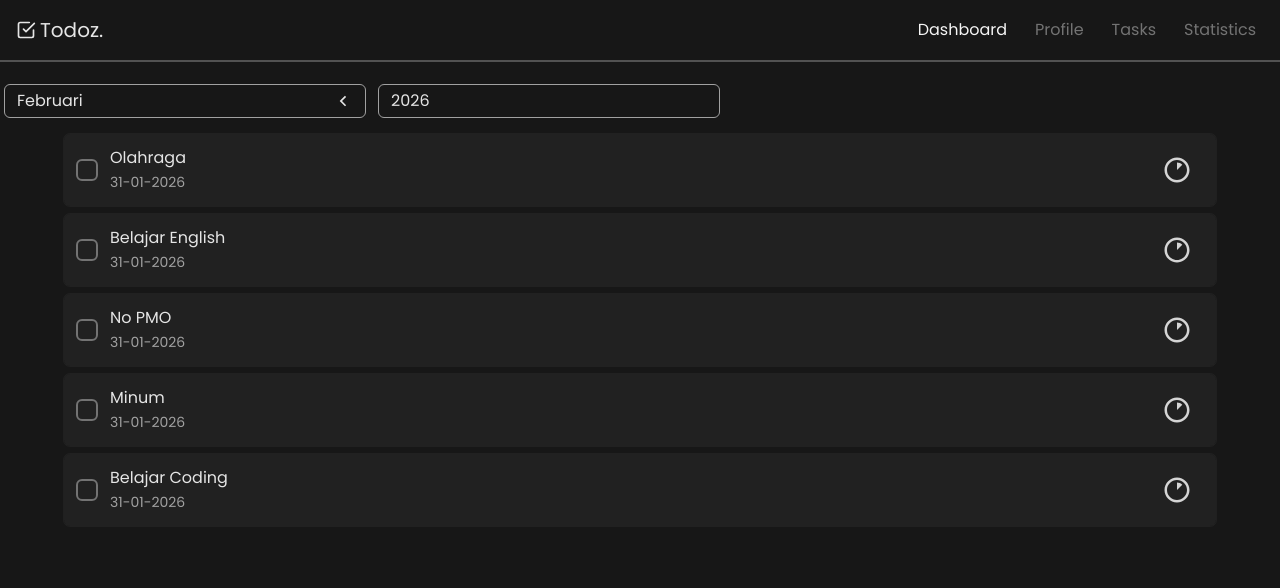
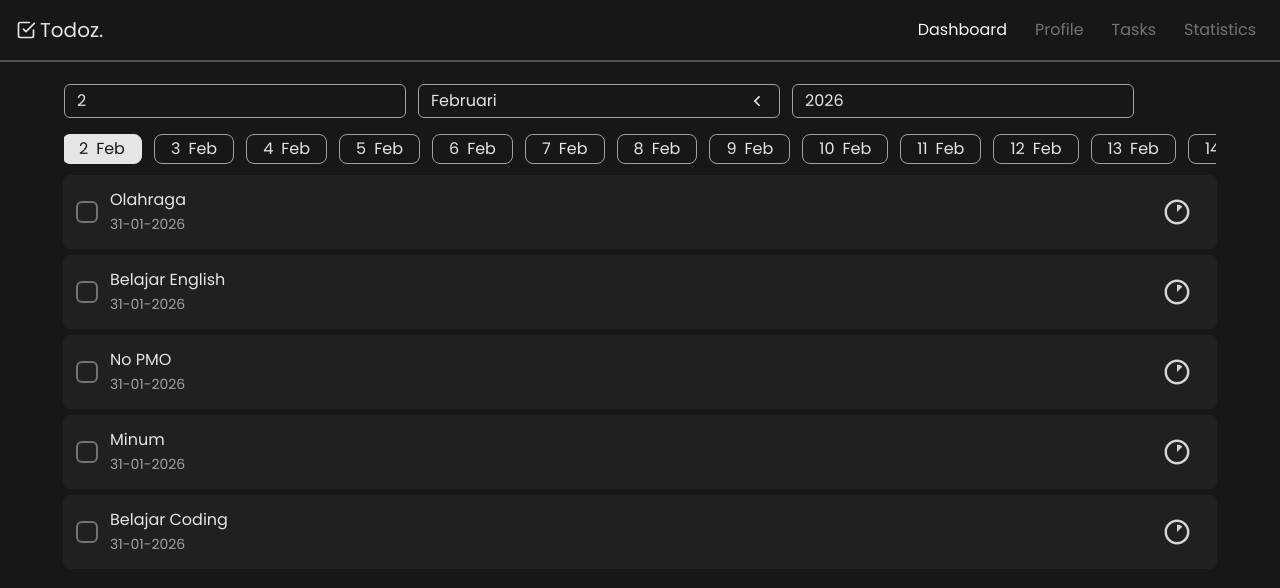
Before and after one commit to MazumalaAja/Todoz-FE, a React (Vite) app: page / in a window 1280 px wide. Shown: the top 588 px of the page. Built offline with nearby package versions, Linux system fonts and the light colour scheme.

Commit message:
create UI Home

```diff
--- a/src/pages/home.jsx
+++ b/src/pages/home.jsx
@@ -12,9 +12,13 @@ export default function HomePage() {
      const [selected, setSelected] = useState({
           year: new Date().getFullYear(),
           month: new Date().getMonth(),
+          date: new Date().getDate() || 1
      });
 
-     // ===== Day in this Month =====
+     // ===== Data Time =====
+     const refrences = useRef(null);
+     const getDayInMonth = new Date(selected.year, selected.month + 1, 0).getDate();
+     const days = Array.from({ length: getDayInMonth }, (_, i) => i + 1);
      const month = Array.from({ length: 12 }, (_, i) => new Date(2026, i).toLocaleString("id-ID", { month: "long" }));
 
      // ===== Data Navigation =====
@@ -26,19 +30,34 @@ export default function HomePage() {
      ]
 
      // ===== HandleClick =====
+     function handleClickDate(value) {
+          setSelected(prev => ({ ...prev, date: value }));
+     }
+
      function handleClickMonth(value) {
-          setSelected(prev => ({ ...prev, month: value.index }));
+          setSelected(prev => ({ ...prev, month: value.index, date: 1 }));
      }
 
      // ===== HandleChangeYear =====
      function handleChangeYear(e) {
           const value = Number(e.target.value);
-          setSelected(prev => ({ ...prev, year: Number(value) }));
+          setSelected(prev => ({ ...prev, year: Number(value), date: 1 }));
+     }
+
+     // ===== HandleChangeYear =====
+     function handleChangeDate(e) {
+          const value = Number(e.target.value);
+          if (value == "" || value < 0 || value > getDayInMonth) return setSelected(prev => ({ ...prev, date: 1 }));
+          setSelected(prev => ({ ...prev, date: Number(value) }));
      }
 
      useEffect(() => {
-          console.log("Bulan : " + selected.month, "Tahun : " + selected.year);
-     }, [selected.month, selected.year])
+          if (refrences.current) {
+               const index = selected.date - 1;
+               const activeDay = refrences.current?.children;
+               activeDay[index].scrollIntoView({ behavior: "smooth", inline: "start" })
+          }
+     }, [selected.month, selected.year, selected.date])
      return (
           <>
                {/* ===== Navbar ===== */}
@@ -46,7 +65,12 @@ export default function HomePage() {
 
                {/* ===== List Tasks ===== */}
                <div className={`bg-neutral-900 min-h-screen py-20 space-y-3`}>
-                    <div className="flex items-center gap-2">
+                    <div className="w-full max-w-6xl mx-auto flex items-center gap-2">
+                         {/* ===== Handle Day ===== */}
+                         <div className="border-neutral-400 border w-max px-3 py-1 rounded-md text-neutral-200">
+                              <input onChange={handleChangeDate} value={selected.date} type="text" placeholder="Choose your own..." className="focus:outline-0" min={1} max={getDayInMonth} />
+                         </div>
+
                          {/* ===== Handle Month ===== */}
                          <div>
                               <Select onClick={handleClickMonth} selected={selected.month} value={new Date(selected.year, selected.month).toLocaleString("id-ID", { month: "long" })} data={month} />
@@ -58,6 +82,14 @@ export default function HomePage() {
                          </div>
                     </div>
 
+                    {/* ===== List Date ===== */}
+                    <div ref={refrences} className="flex items-center gap-3 overflow-x-auto mx-auto w-full max-w-6xl">
+                         {days && days.map((v, i) => (
+                              <CategoryDay onClick={() => handleClickDate(v)} selected={selected.date == i + 1} key={i} month={new Date(selected.year, selected.month).toLocaleString("id-ID", { month: "short" })} label={v} />
+                         ))}
+                    </div>
+
+                    {/* ===== List Tasks ===== */}
                     <div className="w-full max-w-6xl mx-auto">
                          {dataTasks && dataTasks.map((v, i) => (
                               <TasksPlace key={i} label={v.title} date={v.updatedAt} />
@@ -68,11 +100,11 @@ export default function HomePage() {
      )
 }
 
-function CategoryDay({ label, desc }) {
+function CategoryDay({ label, month, selected, onClick }) {
      return (
-          <button>
-               <span>{desc}</span>
+          <button onClick={onClick} className={`${selected ? `bg-neutral-200 text-neutral-900 border-neutral-200` : `text-neutral-200 border-neutral-400`} cursor-pointer active:scale-95 flex items-center gap-2 border  px-4 py-0.5 rounded-lg`}>
                <span>{label}</span>
+               <span>{month}</span>
           </button>
      )
 }
```
